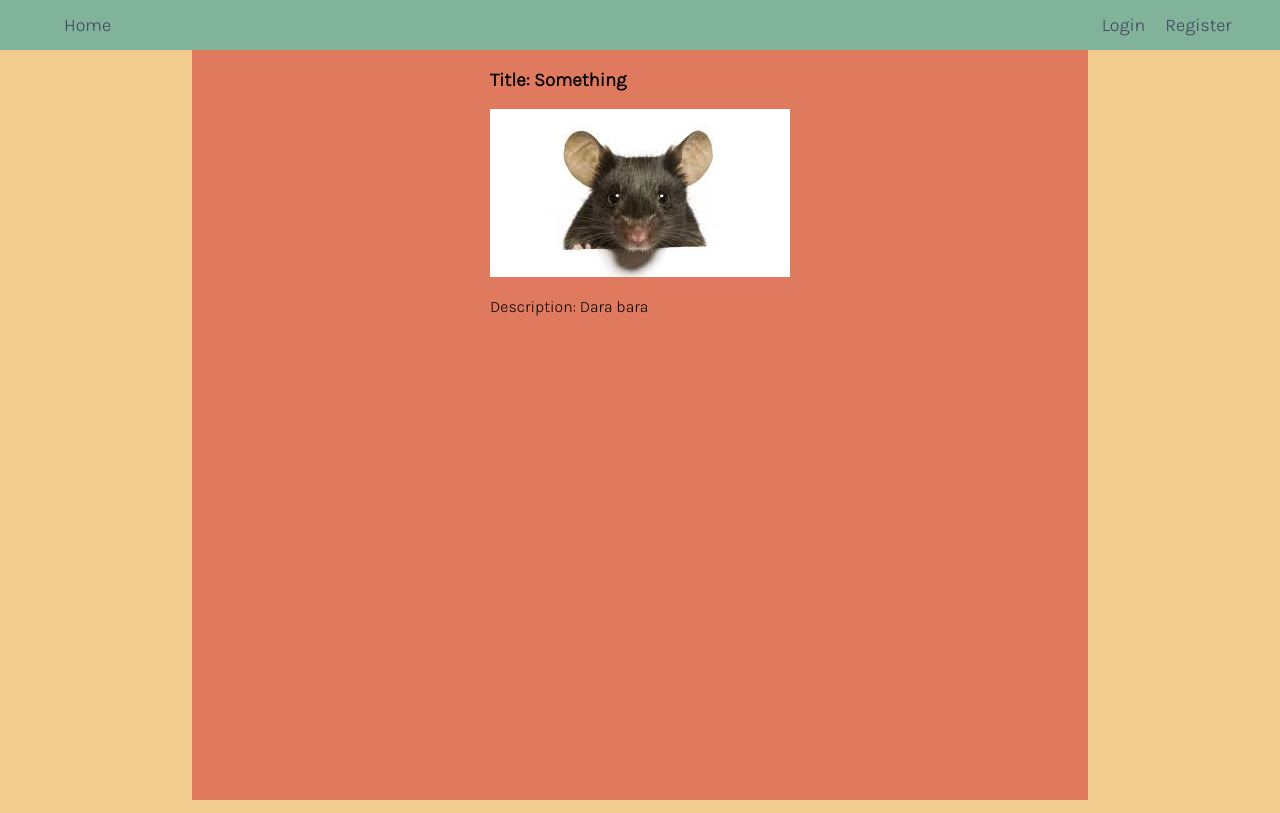
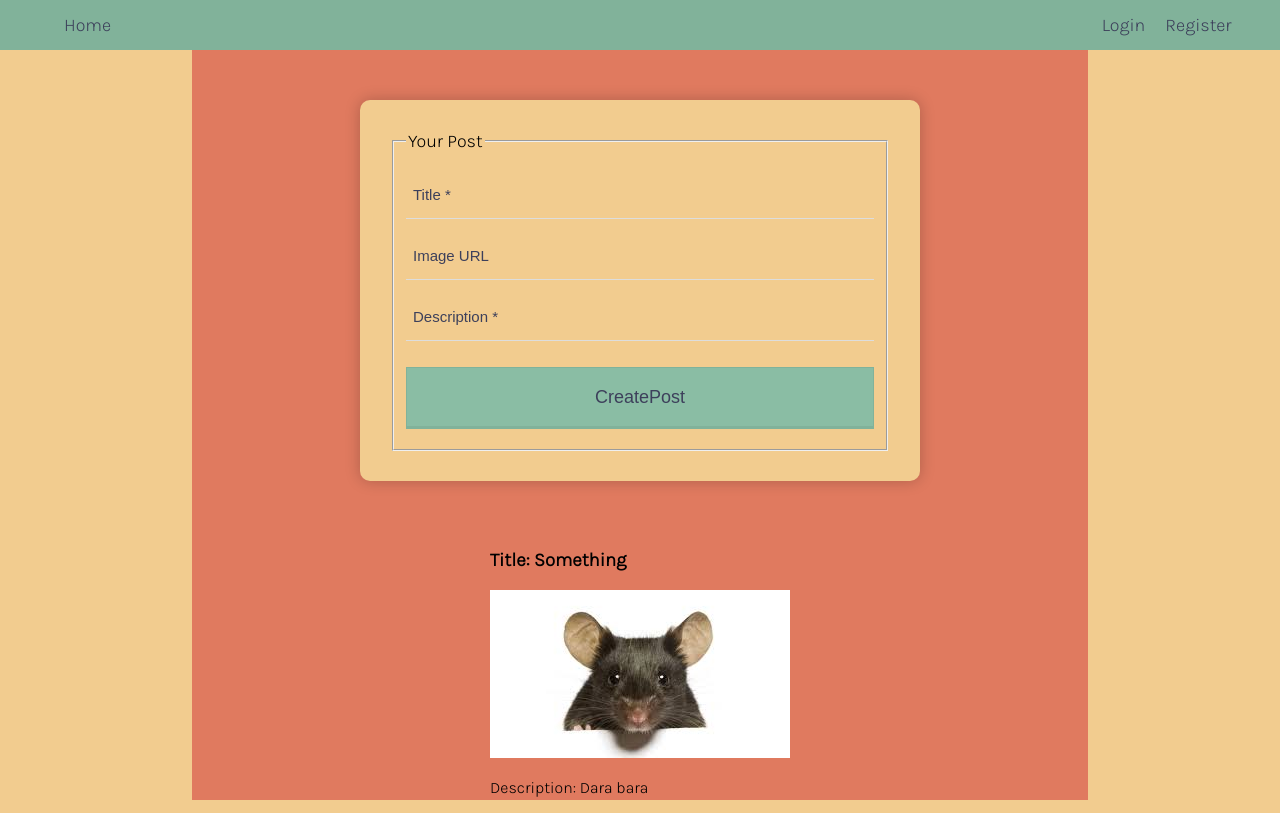
Before and after one commit to evelinaDakovska/socialNetwork, a React (Create React App) app: page / in a window 1280 px wide. Built offline with nearby package versions, Linux system fonts and the light colour scheme.

Commit message:
Create port styling

```diff
--- /dev/null
+++ b/src/components/CreatePost/CreatePost.js
@@ -0,0 +1,53 @@
+import styles from "./CreatePost.module.css";
+
+const CreatePost = () => {
+  const createPostHandler = (e) => {
+    e.preventDefault();
+    console.log("Posted!");
+  };
+
+  return (
+    <div>
+      <form
+        id={styles.createPostForm}
+        method="POST"
+        onSubmit={createPostHandler}
+      >
+        <fieldset>
+          <legend>Your Post</legend>
+          <p className={styles.field}>
+            <input
+              type="text"
+              name="title"
+              id={styles.title}
+              placeholder="Title *"
+            />
+          </p>
+          <p className={styles.field}>
+            <input
+              type="url"
+              name="imageURL"
+              id={styles.imageURL}
+              placeholder="Image URL"
+            />
+          </p>
+          <p className={styles.field}>
+            <input
+              type="text"
+              name="description"
+              id={styles.description}
+              placeholder="Description *"
+            />
+          </p>
+          <input
+            className={styles.buttonSubmit}
+            type="submit"
+            value="CreatePost"
+          />
+        </fieldset>
+      </form>
+    </div>
+  );
+};
+
+export default CreatePost;
--- /dev/null
+++ b/src/components/CreatePost/CreatePost.module.css
@@ -0,0 +1,62 @@
+#createPostForm {
+  width: 500px;
+  padding: 30px;
+  margin: 50px auto;
+  box-shadow: 0px 0px 15px rgba(0, 0, 0, 0.22);
+  background-color: #F2CC8F;
+  border-radius: 10px;
+}
+
+legend{
+  font-size: 18px;
+}
+
+.field > input {
+  box-sizing: border-box;
+  display: block;
+  width: 100%;
+  padding: 7px;
+  border: none;
+  border-bottom: 1px solid #ddd;
+  background: transparent;
+  margin-bottom: 10px;
+  height: 45px;
+}
+
+input:focus {
+  outline-style: dotted;
+  outline-color: rgba(0, 0, 0, 0.22);
+}
+
+::placeholder {
+  color: #3d405b;
+  font-size: 15px;
+}
+
+.buttonSubmit {
+  padding: 19px 39px 18px 39px;
+  background: #8abda4;
+  font-size: 18px;
+  width: 100%;
+  border: 1px solid #81b29a;
+  border-width: 1px 1px 3px;
+  margin: 10px 0 10px 0;
+  color: #3d405b;
+  cursor: pointer;
+  transition: all 0.5s;
+  position: relative;
+}
+
+.buttonSubmit:hover {
+  background: #81b29a;
+}
+
+.buttonSubmit:focus {
+  outline: none;
+  background: #81b29a;
+}
+
+.buttonSubmit:active {
+  box-shadow: 0 5px #3d405b;
+  transform: translateY(4px);
+}
--- a/src/components/Main/Main.js
+++ b/src/components/Main/Main.js
@@ -3,11 +3,13 @@ import { Link } from "react-router-dom";
 import styles from './Main.module.css';
 
 import PostCard from "../PostCard/PostCard";
+import CreatePost from "../CreatePost/CreatePost";
 
 
 const Main=()=>{
 return (
 <div className={styles.main_content}>
+    <CreatePost/>
     <PostCard/>
 </div>
 );
--- a/src/components/Main/Main.module.css
+++ b/src/components/Main/Main.module.css
@@ -1,9 +1,12 @@
 .main_content {
   margin: auto;
   width: 70%;
-  display: flex;
   height: 100%;
   background-color: #e07a5f;
   justify-content: center;
   height: calc(100% - 50px);
+  display: flex;
+  flex-direction: column;
+  align-items: center;
+  justify-content: flex-start;
 }
```
